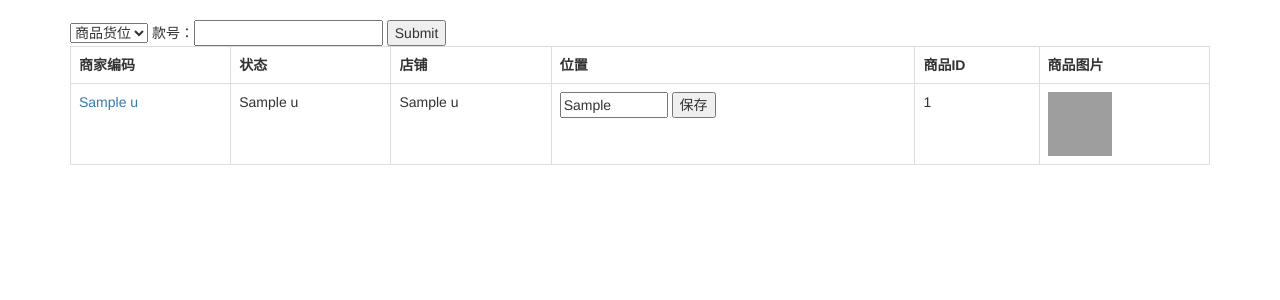
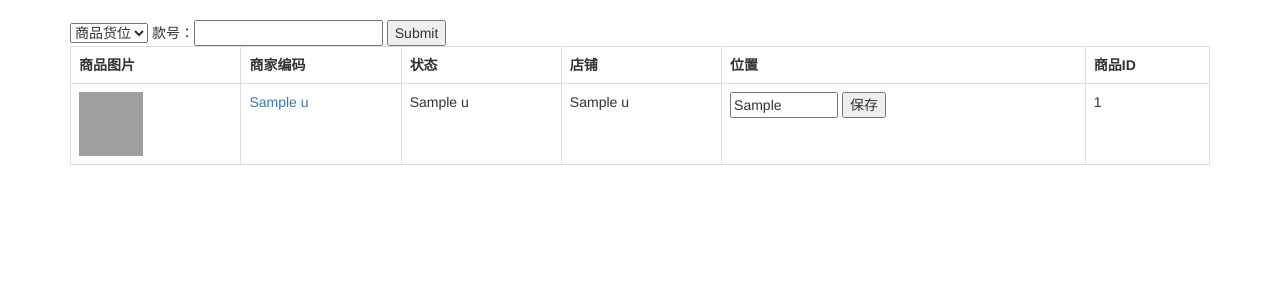
Before and after one commit to meterchen/taobaoweb, a Flask app: template templates/index.html in a window 1280 px wide. Shown: the part 52-352 px from the top of the page. Run offline with Flask 2, Linux system fonts and the light colour scheme; the template is opened without the code that fills it: most values are stand-ins (such as "Sample title", 1, 10 or a date in 2020); some libraries are stand-ins or nearby versions; grey boxes are pictures that could not be loaded.

Commit message:
修改了模板文件，调整了显示的顺序

```diff
--- a/templates/index.html
+++ b/templates/index.html
@@ -22,15 +22,18 @@
 
     <table class="table table-bordered">
     <tr>
+        <th>商品图片</th>
 	    <th>商家编码</th>
         <th>状态</th>
         <th>店铺</th>
         <th>位置</th>
 	    <th>商品ID</th>
-        <th>商品图片</th>
+
     </tr>
         {% for i in u %}
             <tr>
+
+            <td><a href="https://item.taobao.com/item.htm?id={{ i[0] }}"target="_blank"><img src={{ i[6] }} width="64" height="64"></a></td>
     		<td><a href="https://item.taobao.com/item.htm?id={{ i[0] }}"target="_blank"> {{ i[1] }}</a></td>
     		{% if i[2] == 2 %}
                 <td style="color:red">{{ i[3] }}</td>
@@ -38,15 +41,15 @@
     		    <td>{{ i[3] }}</td>
     		{% endif %}
     		<td>{{ i[4] }}</td>
-		<td> <form method="post">  <input type="text" size=10 name="position" value={{ i[5] }}>
+    		<td>
+                <form method="post">  <input type="text" size=10 name="position" value={{ i[5] }}>
     				<input type="hidden" name="num_iid" value={{ i[0] }}>
                     <input type="hidden" name="outer_id" value={{ i[1] }}>
     				<input type="submit" name="submit_save" value="保存">
-
                 </form>
     		</td>
     		<td>{{ i[0] }}</td>
-        <td><img src={{ i[6] }} width="64" height="64"></td>
+
             </tr>
         {% endfor %}
     </table>
```
Lines whose indentation alone changed are shown as unchanged.
